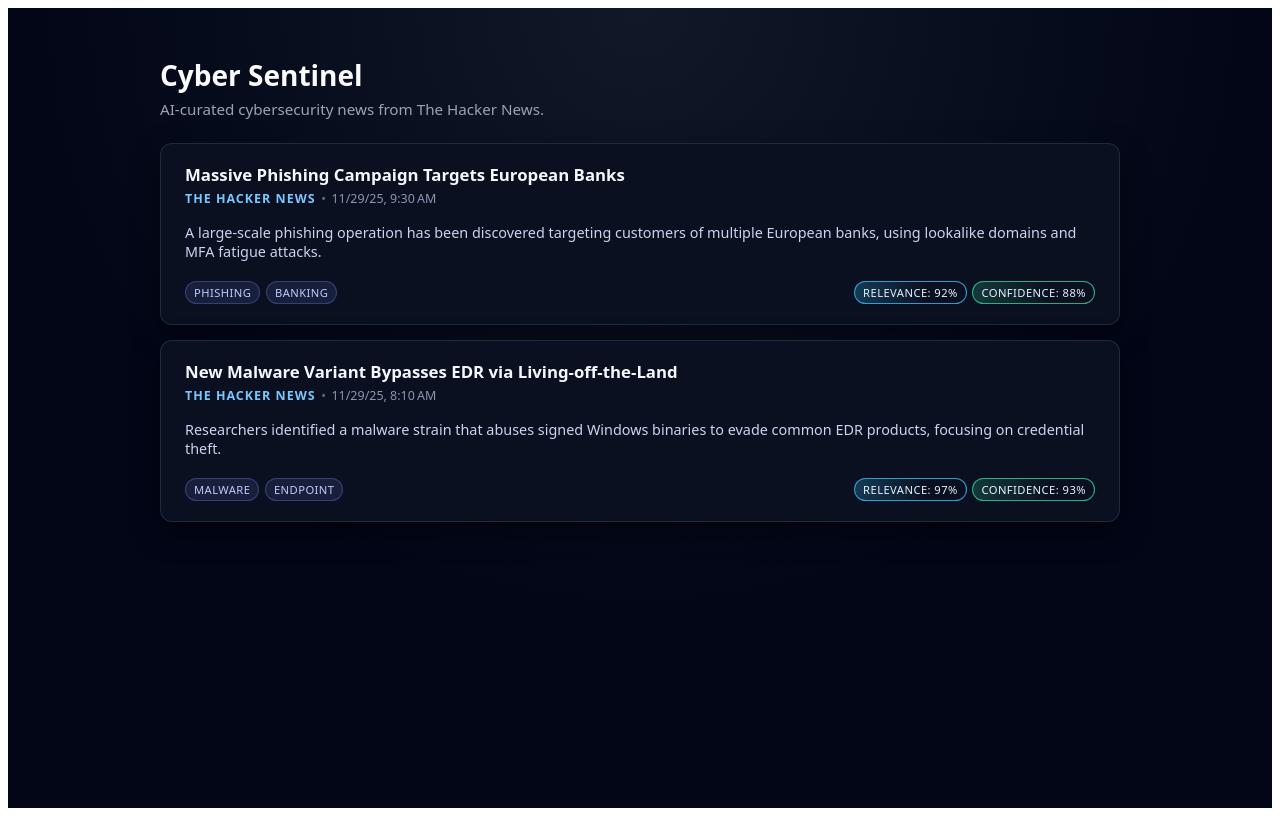
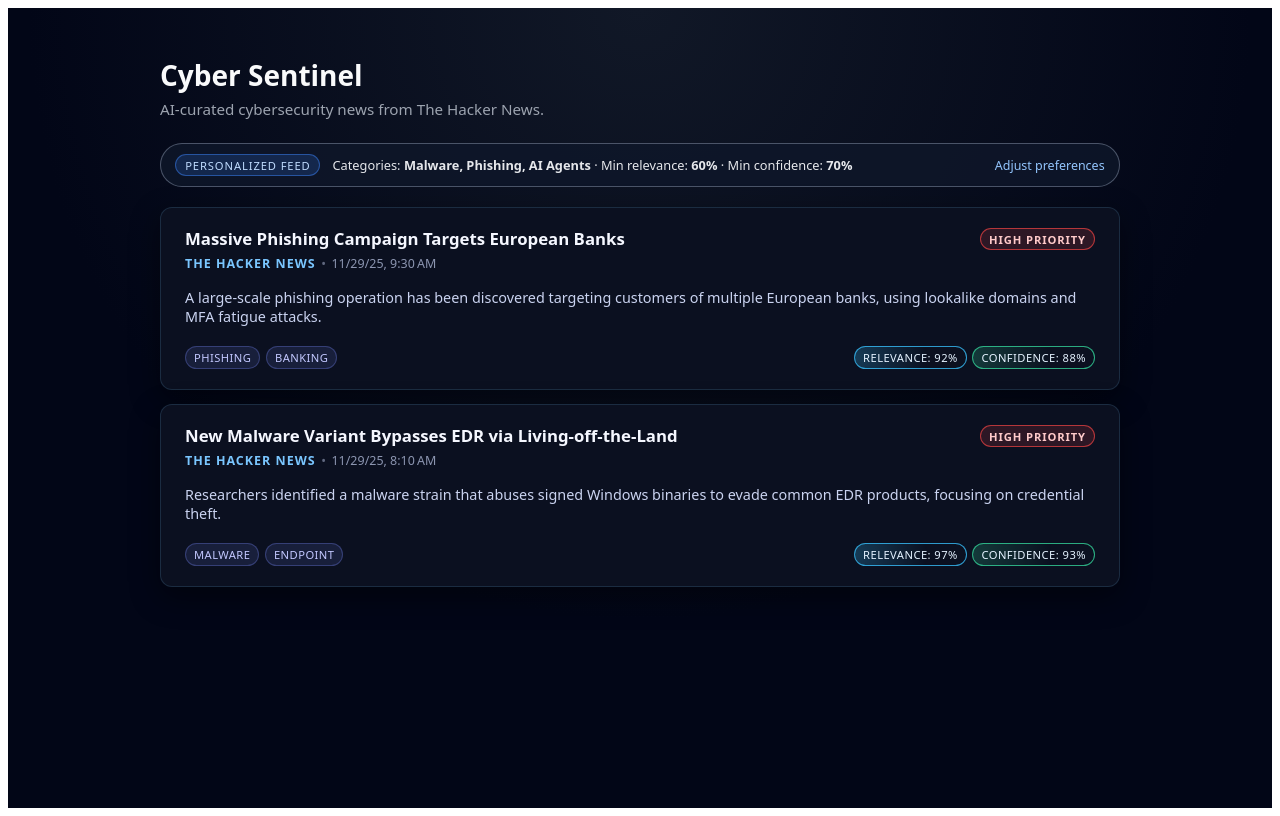
Before and after one commit to bmlikota/cyber-sheep-ui, an Angular app: page /dashboard in a window 1280 px wide. Built offline with nearby package versions, Linux system fonts and the light colour scheme.

Commit message:
create preference service

```diff
--- /dev/null
+++ b/src/app/core/services/preferences.service.ts
@@ -0,0 +1,58 @@
+import { Injectable, signal, computed } from '@angular/core';
+
+export type NewsCategory =
+  | 'Malware'
+  | 'Phishing'
+  | 'Social Networks'
+  | 'AI Agents'
+  | 'Cloud'
+  | 'Other';
+
+export interface UserPreferences {
+  selectedCategories: NewsCategory[];
+  minRelevance: number;   // 0–1
+  minConfidence: number;  // 0–1
+}
+
+const ALL_CATEGORIES: NewsCategory[] = [
+  'Malware',
+  'Phishing',
+  'Social Networks',
+  'AI Agents',
+  'Cloud',
+  'Other',
+];
+
+@Injectable({ providedIn: 'root' })
+export class PreferencesService {
+  // default prefs
+  private readonly _preferences = signal<UserPreferences>({
+    selectedCategories: ['Malware', 'Phishing', 'AI Agents'],
+    minRelevance: 0.6,
+    minConfidence: 0.7,
+  });
+
+  readonly preferences = this._preferences.asReadonly();
+  readonly categories = signal<NewsCategory[]>(ALL_CATEGORIES);
+
+  readonly selectedCategories = computed(
+    () => this._preferences().selectedCategories,
+  );
+  readonly minRelevance = computed(() => this._preferences().minRelevance);
+  readonly minConfidence = computed(() => this._preferences().minConfidence);
+
+  updatePreferences(patch: Partial<UserPreferences>): void {
+    this._preferences.update(current => ({
+      ...current,
+      ...patch,
+    }));
+  }
+
+  updateCategories(categories: NewsCategory[]): void {
+    this.updatePreferences({ selectedCategories: categories });
+  }
+
+  updateThresholds(minRelevance: number, minConfidence: number): void {
+    this.updatePreferences({ minRelevance, minConfidence });
+  }
+}
--- a/src/app/features/dashboard/dashboard.html
+++ b/src/app/features/dashboard/dashboard.html
@@ -4,11 +4,29 @@
     <p>AI‑curated cybersecurity news from The Hacker News.</p>
   </header>
 
+  <section class="dashboard__filters">
+    <div class="dashboard__filters-main">
+      <span class="tag">Personalized feed</span>
+      <span class="dashboard__filters-text">
+        Categories:
+        <strong>{{ filtersSummary().categoriesLabel }}</strong>
+        · Min relevance:
+        <strong>{{ filtersSummary().minRelevanceLabel }}</strong>
+        · Min confidence:
+        <strong>{{ filtersSummary().minConfidenceLabel }}</strong>
+      </span>
+    </div>
+
+    <a routerLink="/onboarding" class="dashboard__filters-link">
+      Adjust preferences
+    </a>
+  </section>
+
   @if (loading()) {
     <p class="dashboard__loading">Loading latest news…</p>
   } @else {
     <div class="dashboard__list">
-      @for (item of news(); track item.id) {
+      @for (item of filteredNews(); track item.id) {
         <app-news-card [news]="item"></app-news-card>
       }
     </div>
--- a/src/app/features/dashboard/dashboard.scss
+++ b/src/app/features/dashboard/dashboard.scss
@@ -39,3 +39,57 @@
     padding-inline: 1.5rem;
   }
 }
+
+.dashboard__filters {
+  display: flex;
+  justify-content: space-between;
+  align-items: center;
+  gap: 0.75rem;
+  padding: 0.65rem 0.9rem;
+  margin-bottom: 0.75rem;
+  border-radius: 999px;
+  background: rgba(15, 23, 42, 0.85);
+  border: 1px solid rgba(148, 163, 184, 0.45);
+  font-size: 0.8rem;
+  color: #e5e7eb;
+}
+
+.dashboard__filters-main {
+  display: flex;
+  flex-wrap: wrap;
+  gap: 0.4rem 0.75rem;
+  align-items: center;
+}
+
+.dashboard__filters-text strong {
+  font-weight: 600;
+}
+
+.tag {
+  padding: 0.15rem 0.55rem;
+  border-radius: 999px;
+  background: rgba(59, 130, 246, 0.18);
+  color: #bfdbfe;
+  font-size: 0.7rem;
+  text-transform: uppercase;
+  letter-spacing: 0.08em;
+  border: 1px solid rgba(59, 130, 246, 0.5);
+}
+
+.dashboard__filters-link {
+  color: #93c5fd;
+  font-size: 0.78rem;
+  text-decoration: none;
+  white-space: nowrap;
+}
+
+.dashboard__filters-link:hover {
+  text-decoration: underline;
+}
+
+@media (max-width: 640px) {
+  .dashboard__filters {
+    flex-direction: column;
+    align-items: flex-start;
+  }
+}
--- a/src/app/features/dashboard/dashboard.ts
+++ b/src/app/features/dashboard/dashboard.ts
@@ -1,24 +1,61 @@
-import { Component, OnInit, signal } from '@angular/core';
+import { Component, OnInit, signal, computed, inject } from '@angular/core';
 import { NewsService } from '../../core/services/news.service';
 import { News } from '../../core/models/news';
 import { NewsCard } from '../news-card/news-card';
+import { PreferencesService } from '../../core/services/preferences.service';
+import { RouterLink } from '@angular/router';
 
 @Component({
   selector: 'app-dashboard',
   standalone: true,
-  imports: [NewsCard], // only if NewsCard is standalone
+  imports: [NewsCard, RouterLink],
   templateUrl: './dashboard.html',
-  styleUrls: ['./dashboard.scss'], // corrected
+  styleUrls: ['./dashboard.scss'],
 })
 export class Dashboard implements OnInit {
+  private readonly newsService = inject(NewsService);
+  private readonly prefs = inject(PreferencesService);
+
   news = signal<News[]>([]);
   loading = signal(true);
 
-  constructor(private readonly newsService: NewsService) {}
+  filtersSummary = computed(() => {
+    const selected = this.prefs.selectedCategories();
+    const minRel = Math.round(this.prefs.minRelevance() * 100);
+    const minConf = Math.round(this.prefs.minConfidence() * 100);
+
+    const cats =
+      selected.length === 0 ? 'All categories' : selected.join(', ');
+
+    return {
+      categoriesLabel: cats,
+      minRelevanceLabel: `${minRel}%`,
+      minConfidenceLabel: `${minConf}%`,
+    };
+  });
+
+  // Apply preferences to raw news
+  filteredNews = computed(() => {
+    const items = this.news();
+    const selected = this.prefs.selectedCategories();
+    const minRel = this.prefs.minRelevance();
+    const minConf = this.prefs.minConfidence();
+
+    return items.filter(item => {
+      const categoryMatch =
+        selected.length === 0 ||
+        item.categories.some(c => selected.includes(c as any));
+
+      return (
+        categoryMatch &&
+        item.relevanceScore >= minRel &&
+        item.confidenceScore >= minConf
+      );
+    });
+  });
 
   ngOnInit(): void {
     this.newsService.getNews().subscribe(items => {
-      console.log('Dashboard received news:', items);
       this.news.set(items);
       this.loading.set(false);
     });
--- a/src/app/features/news-card/news-card.html
+++ b/src/app/features/news-card/news-card.html
@@ -1,6 +1,14 @@
 <article class="news-card" [routerLink]="['/news', news.id]">
   <header class="news-card__header">
+    <div class="news-card__header-top">
         <h2 class="news-card__title">{{ news.title }}</h2>
+        <span class="risk-badge" [class.risk-badge--high]="riskLevel === 'high'"
+                                [class.risk-badge--medium]="riskLevel === 'medium'"
+                                [class.risk-badge--low]="riskLevel === 'low'">
+        {{ riskLabel }}
+        </span>
+    </div>
+
     <div class="news-card__meta">
         <span class="news-card__source">{{ news.source }}</span>
         <span class="news-card__dot">•</span>
--- a/src/app/features/news-card/news-card.scss
+++ b/src/app/features/news-card/news-card.scss
@@ -129,3 +129,39 @@
   border-color: rgba(52, 211, 153, 0.8);
   background: radial-gradient(circle at left, rgba(52, 211, 153, 0.22), transparent 65%);
 }
+
+.news-card__header-top {
+  display: flex;
+  justify-content: space-between;
+  align-items: flex-start;
+  gap: 0.75rem;
+}
+
+.risk-badge {
+  padding: 0.15rem 0.5rem;
+  border-radius: 999px;
+  font-size: 0.7rem;
+  font-weight: 600;
+  text-transform: uppercase;
+  letter-spacing: 0.08em;
+  border: 1px solid transparent;
+  white-space: nowrap;
+}
+
+.risk-badge--high {
+  background: rgba(239, 68, 68, 0.15);
+  border-color: rgba(239, 68, 68, 0.7);
+  color: #fecaca;
+}
+
+.risk-badge--medium {
+  background: rgba(245, 158, 11, 0.18);
+  border-color: rgba(245, 158, 11, 0.7);
+  color: #fed7aa;
+}
+
+.risk-badge--low {
+  background: rgba(34, 197, 94, 0.12);
+  border-color: rgba(34, 197, 94, 0.6);
+  color: #bbf7d0;
+}
--- a/src/app/features/news-card/news-card.ts
+++ b/src/app/features/news-card/news-card.ts
@@ -20,4 +20,24 @@ export class NewsCard {
   get confidenceLabel(): string {
     return `${Math.round(this.news.confidenceScore * 100)}%`;
   }
+
+  get riskLevel(): 'high' | 'medium' | 'low' {
+    const rel = this.news.relevanceScore;
+    const conf = this.news.confidenceScore;
+
+    if (rel >= 0.9 && conf >= 0.85) return 'high';
+    if (rel >= 0.7 && conf >= 0.6) return 'medium';
+    return 'low';
+  }
+
+  get riskLabel(): string {
+    switch (this.riskLevel) {
+      case 'high':
+        return 'High priority';
+      case 'medium':
+        return 'Medium priority';
+      default:
+        return 'Low priority';
+    }
+  }
 }
--- a/src/app/features/onboarding/onboarding.html
+++ b/src/app/features/onboarding/onboarding.html
@@ -1,11 +1,50 @@
 <section class="onboarding">
   <h1>Welcome to Cyber Sentinel</h1>
   <p>
-    Stay on top of cybersecurity news without drowning in articles.
-    We filter, summarize, and score content from The Hacker News.
+    Choose what kind of cybersecurity news you care about and how strict the
+    AI should be when filtering and scoring articles.
   </p>
 
-  <a routerLink="/dashboard" class="primary-button">
-    Go to dashboard
-  </a>
+  <form [formGroup]="form" (ngSubmit)="onSubmit()" class="onboarding__form">
+    <fieldset>
+        <legend>Categories of interest</legend>
+
+        <div class="onboarding__categories" formArrayName="categories">
+            @for (cat of categories(); let i = $index; track cat) {
+            <label class="checkbox-row">
+                <input type="checkbox" [formControlName]="i" />
+                <span>{{ cat }}</span>
+            </label>
+            }
+        </div>
+    </fieldset>
+
+    <fieldset class="onboarding__thresholds">
+      <legend>AI thresholds</legend>
+
+      <label>
+        Minimum relevance (%)
+        <input
+          type="number"
+          min="0"
+          max="100"
+          formControlName="minRelevancePercent"
+        />
+      </label>
+
+      <label>
+        Minimum confidence (%)
+        <input
+          type="number"
+          min="0"
+          max="100"
+          formControlName="minConfidencePercent"
+        />
+      </label>
+    </fieldset>
+
+    <button type="submit" class="primary-button">
+      Save preferences &amp; open dashboard
+    </button>
+  </form>
 </section>
--- a/src/app/features/onboarding/onboarding.ts
+++ b/src/app/features/onboarding/onboarding.ts
@@ -1,11 +1,66 @@
-import { Component } from '@angular/core';
-import { RouterLink } from '@angular/router';
+import { Component, OnInit, inject } from '@angular/core';
+import { Router } from '@angular/router';
+import {
+  FormBuilder,
+  FormGroup,
+  ReactiveFormsModule,
+  FormArray,
+} from '@angular/forms';
+import {
+  PreferencesService,
+  NewsCategory,
+} from '../../core/services/preferences.service';
 
 @Component({
   selector: 'app-onboarding',
   standalone: true,
-  imports: [RouterLink],
+  imports: [ReactiveFormsModule],
   templateUrl: './onboarding.html',
   styleUrl: './onboarding.scss',
 })
-export class Onboarding {}
+export class Onboarding implements OnInit {
+  private readonly fb = inject(FormBuilder);
+  private readonly prefs = inject(PreferencesService);
+  private readonly router = inject(Router);
+
+  categories = this.prefs.categories;
+  form!: FormGroup;
+
+  get categoryControls(): FormArray {
+    return this.form.get('categories') as FormArray;
+  }
+
+  ngOnInit(): void {
+    const current = this.prefs.preferences();
+
+    this.form = this.fb.group({
+      categories: this.fb.array(
+        this.categories().map(cat =>
+          this.fb.control(
+            current.selectedCategories.includes(cat as NewsCategory),
+          ),
+        ),
+      ),
+      minRelevancePercent: this.fb.control(Math.round(current.minRelevance * 100)),
+      minConfidencePercent: this.fb.control(
+        Math.round(current.minConfidence * 100),
+      ),
+    });
+  }
+
+  onSubmit(): void {
+    const raw = this.form.value;
+
+    const selected: NewsCategory[] = this.categories().filter(
+      (cat, index) => raw.categories[index],
+    ) as NewsCategory[];
+
+    const minRel = (raw.minRelevancePercent ?? 60) / 100;
+    const minConf = (raw.minConfidencePercent ?? 70) / 100;
+
+    this.prefs.updateCategories(selected);
+    this.prefs.updateThresholds(minRel, minConf);
+
+    this.router.navigate(['/dashboard']);
+  }
+}
```
Lines whose indentation alone changed are shown as unchanged.
